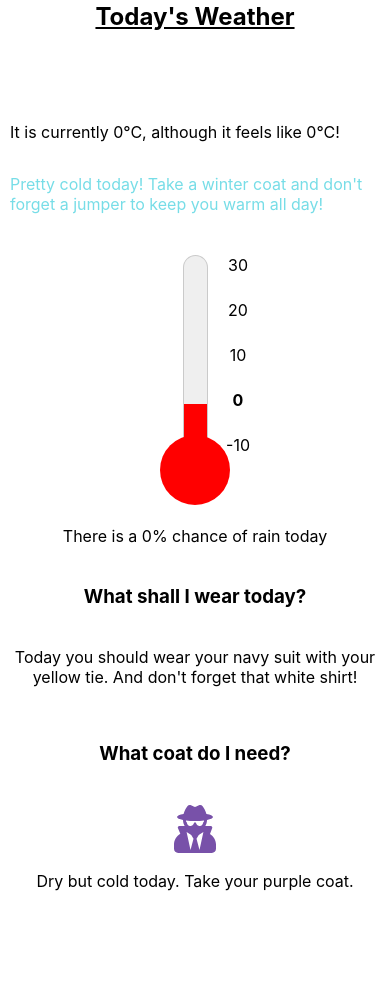
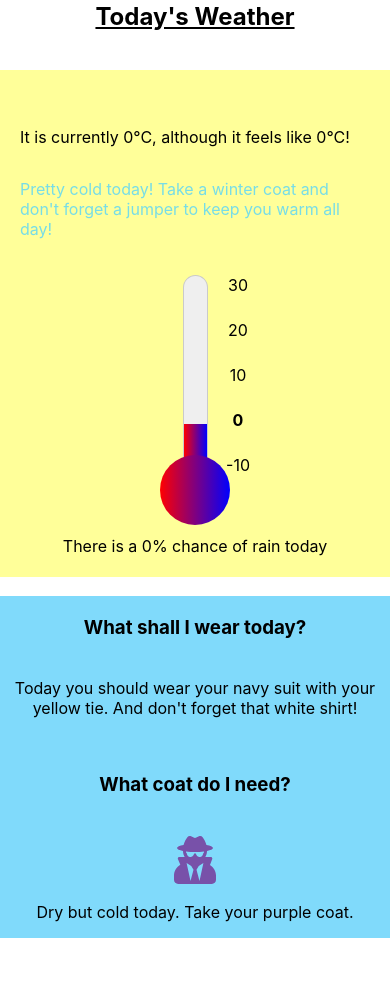
Before and after one commit to CharlotteMD/weather-to-wear, a React (Create React App) app: page / in a window 390 px wide. Shown: the part 141-1129 px from the top of the page. Built offline with nearby package versions, Linux system fonts and the light colour scheme; no server answers.

Commit message:
css updates to improve ux

```diff
--- a/src/App.css
+++ b/src/App.css
@@ -54,36 +54,120 @@ footer {
   footer {
     bottom: -700px;
   }
+
+  .weatherDiv {
+    background-color: #FFFF99;
+    margin: 0px;
+    padding: 0px;
+    border: none;
+  }
+
+  .wardrobeDiv {
+    background-color: #80DAFB;
+    margin: 0px;
+    padding: 0px;
+    border: none;
+  }
 }
 
 @media only screen and (max-width: 850px) {
   footer {
     bottom: -750px;
   }
+
+    .weatherDiv {
+      background-color: #FFFF99;
+      margin: 0px;
+      padding: 0px;
+      border: none;
+    }
+
+    .wardrobeDiv {
+      background-color: #80DAFB;
+      margin: 0px;
+      padding: 0px;
+      border: none;
+    }
 }
 
 @media only screen and (max-width: 700px) {
   footer {
     bottom: -800px;
   }
+
+    .weatherDiv {
+      background-color: #FFFF99;
+      margin: 0px;
+      padding: 0px;
+      border: none;
+    }
+
+    .wardrobeDiv {
+      background-color: #80DAFB;
+      margin: 0px;
+      padding: 0px;
+      border: none;
+    }
 }
 
 @media only screen and (max-width: 450px) {
   footer {
     bottom: -400px;
   }
+
+    .weatherDiv {
+      background-color: #FFFF99;
+      margin: 0px;
+      padding: 0px;
+      border: none;
+    }
+
+    .wardrobeDiv {
+      background-color: #80DAFB;
+      margin: 0px;
+      padding: 0px;
+      border: none;
+    }
 }
 
 @media only screen and (max-width: 400px) {
   footer {
     bottom: -500px;
   }
+
+    .weatherDiv {
+      background-color: #FFFF99;
+      margin: 0px;
+      padding: 0px;
+      border: none;
+    }
+
+    .wardrobeDiv {
+      background-color: #80DAFB;
+      margin: 0px;
+      padding: 0px;
+      border: none;
+    }
 }
 
 @media only screen and (max-width: 350px) {
   footer {
     bottom: -600px;
   }
+
+    .weatherDiv {
+      background-color: #FFFF99;
+      margin: 0px;
+      padding: 0px;
+      border: none;
+    }
+
+    .wardrobeDiv {
+      background-color: #80DAFB;
+      margin: 0px;
+      padding: 0px;
+      border: none;
+    }
 }
 
 
--- a/src/components/temp.js
+++ b/src/components/temp.js
@@ -12,7 +12,7 @@ const Temp = ({ feelsTemp, actualTemp, whatToWear, roundTemp }) => {
 
           <div className="thermometer">
             <div className="mercury">
-              <meter min="-10" max="30" value={actualTemp}></meter>
+              <meter id="tempMeter" min="-10" max="30" value={actualTemp}></meter>
             </div>
             <div id="labels">
               <ul>
@@ -23,8 +23,7 @@ const Temp = ({ feelsTemp, actualTemp, whatToWear, roundTemp }) => {
                 <li>-10</li>
               </ul>
             </div>
-            <div className="bulb">
-            </div>
+            <div className="bulb"></div>
           </div>
         </div>
     );
--- a/src/components/wardrobe.js
+++ b/src/components/wardrobe.js
@@ -153,7 +153,7 @@ class Wardrobe extends Component {
 
 
         return (
-            <div>
+            <div className="wardrobeDiv">
 
                 <h3>What shall I wear today?</h3>
                 {this.whichSuit()}
--- a/src/components/weather.js
+++ b/src/components/weather.js
@@ -63,8 +63,16 @@ class Weather extends Component {
 
   isItRainy = () => {
     var rainPercent = Math.round(this.state.rain*100);
+
     return (
-      <p>There is a {rainPercent}% chance of rain today</p>
+      <div>
+        {rainPercent > 0 && (
+          <div className="probability">
+            <meter className="rain" min="0" max="100" value={rainPercent}></meter>
+          </div>
+        )}
+        <p>There is a {rainPercent}% chance of rain today</p>
+      </div>
     )
 
   }
@@ -82,10 +90,16 @@ class Weather extends Component {
 
     var cold = {
       color: '#77DDE7',
+      fontSize: 'bold',
     };
 
     var hot = {
       color: '#FF7538',
+      fontSize: 'bold',
+    };
+
+    var average = {
+      fontSize: 'bold',
     };
 
 
@@ -105,7 +119,7 @@ class Weather extends Component {
     };
     if ((temp < 15)) {
       return (
-        <p>
+        <p style={average}>
           Fairly mild today. Take your coat and a jumper but you won't freeze today!
         </p>
       )
@@ -131,8 +145,7 @@ class Weather extends Component {
     return (
       <div className="Weather">
         <h2>Today's Weather</h2>
-        <div>
-
+        <div className="weatherDiv">
           <Temp
             whatToWear={this.whatToWear}
             roundTemp={this.roundTemp}
--- a/src/weather.css
+++ b/src/weather.css
@@ -4,6 +4,20 @@
   flex-wrap: wrap;
   padding: 20px 10px;
   height: 400px
+}
+
+.weatherDiv {
+  background-color: #FFFF99;
+  margin: 10px 50px;
+  padding: 10px;
+  border: solid 5px #979AAA;
+}
+
+.wardrobeDiv {
+  background-color: #80DAFB;
+  margin: 10px 50px;
+  padding: 10px;
+  border: solid 5px #979AAA;
 }
 
 .temperature {
@@ -28,7 +42,7 @@
   height: 300px;
 }
 
-meter {
+#tempMeter {
   transform: rotate(-90deg);
   -ms-transform: rotate(-90deg);
   -webkit-transform: rotate(-90deg);
@@ -39,7 +53,13 @@ meter {
 }
 
 meter::-webkit-meter-optimum-value {
-    background: red; /* Green */
+  background-image: linear-gradient(red, blue);
+}
+
+.rain {
+  height: 50px;
+  width: 200px;
+  margin: 10px;
 }
 
 #labels {
@@ -67,9 +87,26 @@ meter::-webkit-meter-optimum-value {
 .bulb {
   height: 70px;
   width: 70px;
-  background-color: red;
+  background-image: linear-gradient(to right, red, blue);
   border-radius: 50%;
   position: absolute;
   bottom: -50px;
   left: 65px;
 }
+
+@media only screen and (max-width: 450px) {
+
+  .weatherDiv {
+    background-color: #FFFF99;
+    margin: 0px;
+    padding-bottom: 5px;
+    border: none;
+  }
+
+  .wardrobeDiv {
+    background-color: #80DAFB;
+    margin: 0px;
+    padding: 0px;
+    border: none;
+  }
+}
```
